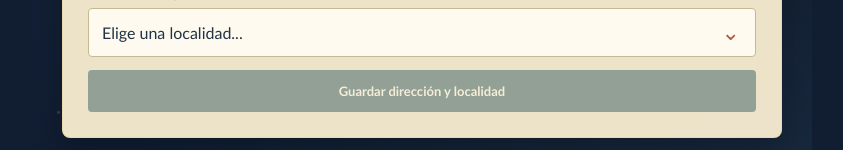
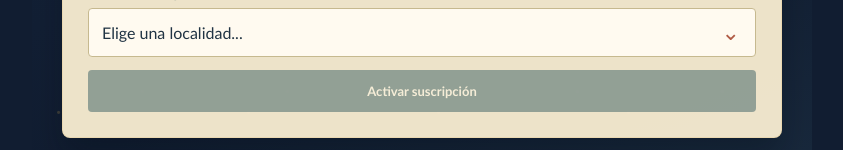
Before and after one commit to leolplex/serviceReminder, a React (Vite) app: page / in a window 1280 px wide. Shown: the part 706-856 px from the top of the page, without its empty margins (218-1061 px from the left). Built offline with nearby package versions, Linux system fonts and the light colour scheme; no server answers.

Commit message:
feat: send subscription test email

```diff
--- a/src/App.tsx
+++ b/src/App.tsx
@@ -1,5 +1,6 @@
 import { useCallback, useEffect, useMemo, useState } from 'react'
 import { ACUEDUCTO_SOURCE_URL } from './acueductoScraper'
+import { emailIsValid } from './emailService'
 import { emailNotifier, outageSource, profileStore, scheduler, userNotifier } from './norityServices'
 import { addressIsReady, noticeAppliesToAddress, nextSundayAtSixPm, type OutageNotice } from './outageLogic'
 
@@ -95,7 +96,20 @@ function App() {
   }
 
   const saveLocalidad = async () => {
-    await profileStore.save({ address: address.trim() })
+    const normalizedAddress = address.trim()
+    await profileStore.save({ address: normalizedAddress, localidad, email: email.trim() })
+    if (emailNotifier.configured && emailIsValid(email.trim())) {
+      try {
+        await emailNotifier.sendTest(email.trim(), normalizedAddress, localidad)
+        setSyncStatus(`Correo de prueba enviado a ${email.trim()}`)
+      } catch {
+        setSyncStatus('Suscripción guardada, pero no se pudo enviar el correo de prueba')
+      }
+    } else if (!emailIsValid(email.trim())) {
+      setSyncStatus('Escribe un correo válido para activar la suscripción')
+    } else {
+      setSyncStatus('Suscripción guardada. Configura EmailJS para recibir el correo de prueba')
+    }
     await requestNotifications()
     setSaved(true)
     window.setTimeout(() => setSaved(false), 2200)
@@ -124,7 +138,7 @@ function App() {
         <input className="address-input" id="email" type="email" value={email} onChange={(event) => setEmail(event.target.value)} placeholder="tu-correo@ejemplo.com" />
         <label htmlFor="localidad">Localidad de Bogotá</label>
         <div className="select-wrap"><select id="localidad" value={localidad} onChange={(event) => setLocalidad(event.target.value)}><option value="">Elige una localidad...</option>{LOCALIDADES.map((item) => <option key={item} value={item}>{item}</option>)}</select><span>⌄</span></div>
-        <button className="primary-button" type="button" disabled={!localidad || !addressIsReady(address)} onClick={saveLocalidad}>{saved ? '✓ Dirección guardada' : 'Guardar dirección y localidad'}</button>
+        <button className="primary-button" type="button" disabled={!localidad || !addressIsReady(address) || !emailIsValid(email)} onClick={saveLocalidad}>{saved ? '✓ Suscripción activada' : 'Activar suscripción'}</button>
       </section>
 
       <section className={`status-panel ${hasOutage ? 'alert' : ''}`}>
--- a/src/emailService.ts
+++ b/src/emailService.ts
@@ -18,11 +18,27 @@ export const weeklyEmailParams = (email: string, address: string, notices: Outag
   hours: notices.map((notice) => notice.hours ?? 'Consultar fuente oficial').join(' | '),
 })
 
+export const testEmailParams = (email: string, address: string, localidad: string) => ({
+  to_email: email,
+  address,
+  locality: localidad,
+  outage_date: 'Correo de prueba',
+  neighborhoods: 'Este mensaje confirma que tu suscripción está activa.',
+  hours: 'No es un aviso de corte real.',
+})
+
 export const sendWeeklyOutageEmail = async (email: string, address: string, notices: OutageNotice[]) => {
   if (!emailIsValid(email) || notices.length === 0) return
   if (!emailIsConfigured) throw new Error('EmailJS no está configurado')
 
   await emailjs.send(serviceId, templateId, weeklyEmailParams(email, address, notices), { publicKey })
+}
+
+export const sendSubscriptionTestEmail = async (email: string, address: string, localidad: string) => {
+  if (!emailIsValid(email)) return
+  if (!emailIsConfigured) throw new Error('EmailJS no está configurado')
+
+  await emailjs.send(serviceId, templateId, testEmailParams(email, address, localidad), { publicKey })
 }
 
 export class EmailJsNotifier implements EmailNotifier {
@@ -31,4 +47,8 @@ export class EmailJsNotifier implements EmailNotifier {
   async send(email: string, address: string, notices: OutageNotice[]) {
     await sendWeeklyOutageEmail(email, address, notices)
   }
+
+  async sendTest(email: string, address: string, localidad: string) {
+    await sendSubscriptionTestEmail(email, address, localidad)
+  }
 }
--- a/src/ports.ts
+++ b/src/ports.ts
@@ -13,6 +13,7 @@ export interface OutageSource {
 export interface EmailNotifier {
   readonly configured: boolean
   send(email: string, address: string, notices: OutageNotice[]): Promise<void>
+  sendTest(email: string, address: string, localidad: string): Promise<void>
 }
 
 export interface ProfileStore {
```
Also changed, not shown: 1 other file (tests, documents, lock files or other folders).
